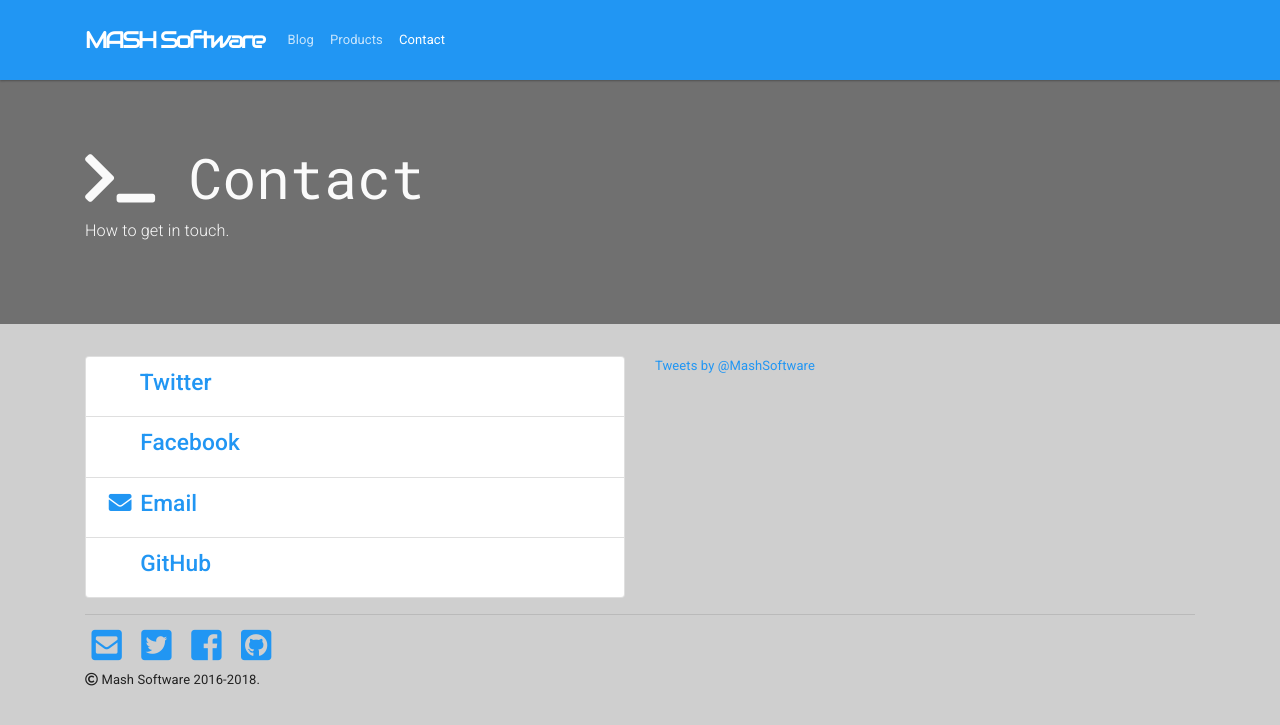
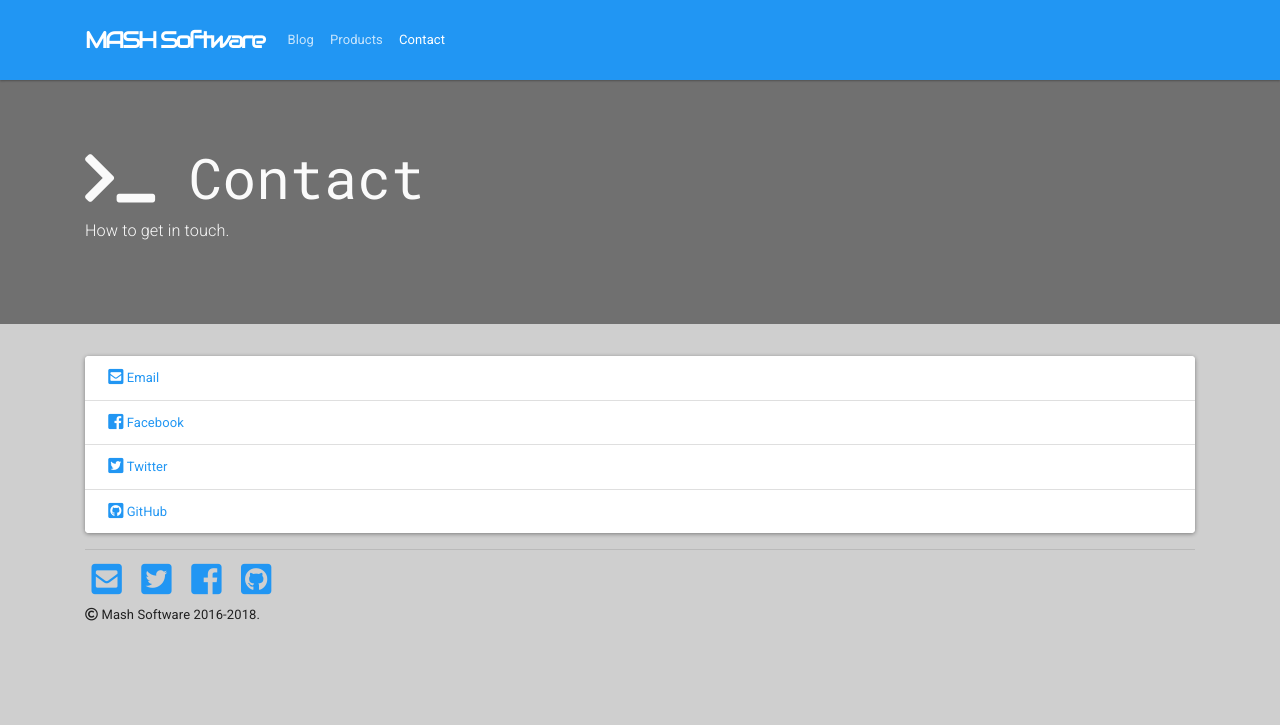
Before and after one commit to MashSoftware/mashsoftware.github.io, a Jekyll site: the page built from contact.html, in a window 1280 px wide. Shown: the top 725 px of the page. Built offline with Jekyll 4.4.1, drawn with Linux system fonts in a browser that asks for light colours; nearby versions of some CDN libraries; comment, search, counter and statistics services are not loaded.

Commit message:
updated contact card

```diff
--- a/contact.html
+++ b/contact.html
@@ -6,26 +6,14 @@ permalink: /contact/
 nav: true
 ---
 <div class="row">
-  <div class="col-sm-6 col-xs-12">
-    <div class="panel panel-default">
-      <div class="list-group">
-        <a href="https://twitter.com/{{ site.twitter.username }}" class="list-group-item">
-          <h3 class="list-group-item-heading"><i class="fa fa-twitter fa-fw"></i> Twitter</h3>
-        </a>
-        <a href="https://www.facebook.com/MashSW/" class="list-group-item">
-          <h3 class="list-group-item-heading"><i class="fa fa-facebook fa-fw"></i> Facebook</h3>
-        </a>
-        <a href="mailto:hello@mashsoftware.com" class="list-group-item">
-          <h3 class="list-group-item-heading"><i class="fa fa-envelope fa-fw"></i> Email</h3>
-        </a>
-        <a href="{{ site.github_url }}{{ site.github_username }}" class="list-group-item">
-          <h3 class="list-group-item-heading"><i class="fa fa-github fa-fw"></i> GitHub</h3>
-        </a>
+  <div class="col">
+      <div class="card">
+        <ul class="list-group list-group-flush">
+          <li class="list-group-item"><a href="mailto:hello@mashsoftware.com" target="_blank"><i class="fas fa-envelope-square fa-fw fa-lg"></i>Email</li></a>
+          <li class="list-group-item"><a href="https://www.facebook.com/MashSW/" target="_blank"><i class="fab fa-facebook-square fa-fw fa-lg"></i>Facebook</li></a>
+          <li class="list-group-item"><a href="https://twitter.com/MashSoftware" target="_blank"><i class="fab fa-twitter-square fa-fw fa-lg"></i>Twitter</li></a>
+          <li class="list-group-item"><a href="https://github.com/MashSoftware" target="_blank"><i class="fab fa-github-square fa-fw fa-lg"></i>GitHub</li></a>
+        </ul>
       </div>
-    </div>
-  </div>
-  <div class="col-sm-6 col-xs-12">
-    <a class="twitter-timeline" href="https://twitter.com/MashSoftware" data-widget-id="556961633466322944">Tweets by @MashSoftware</a>
-    <script>!function(d,s,id){var js,fjs=d.getElementsByTagName(s)[0],p=/^http:/.test(d.location)?'http':'https';if(!d.getElementById(id)){js=d.createElement(s);js.id=id;js.src=p+"://platform.twitter.com/widgets.js";fjs.parentNode.insertBefore(js,fjs);}}(document,"script","twitter-wjs");</script>
   </div>
 </div>
```
